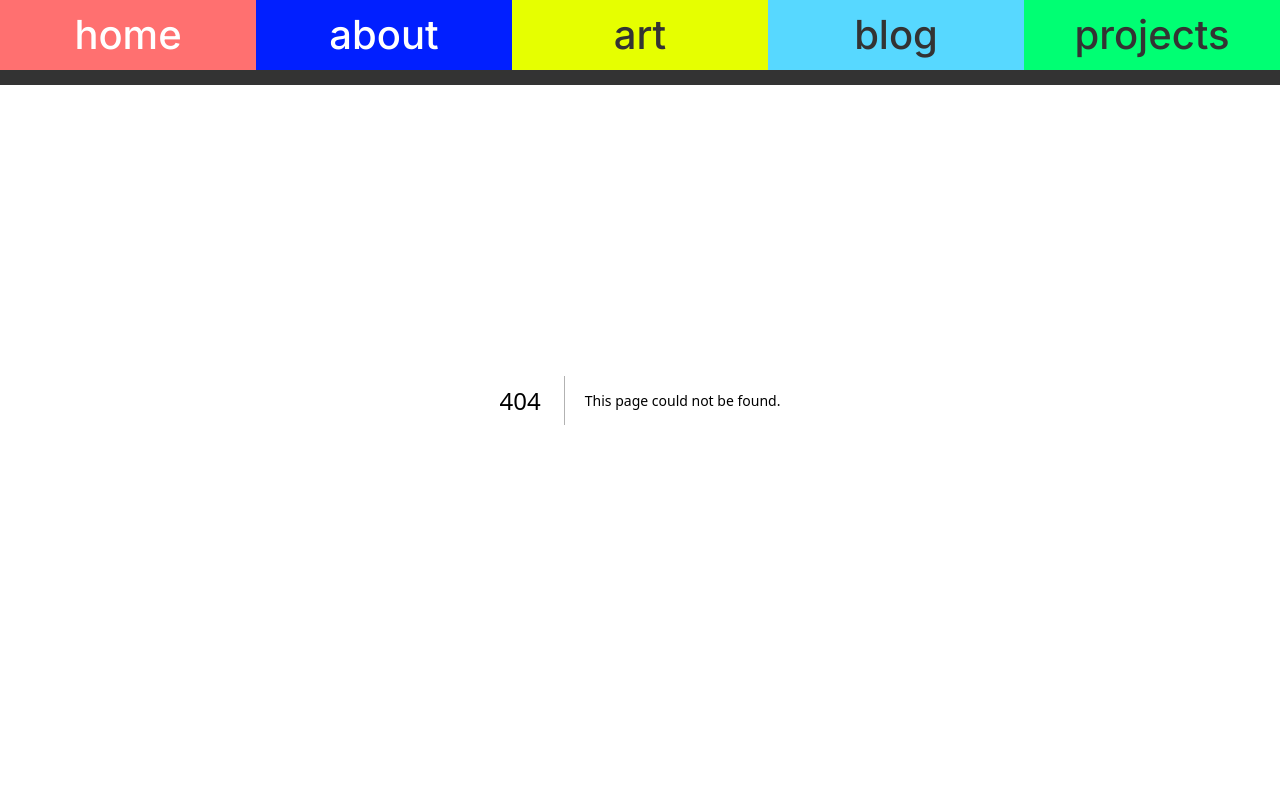
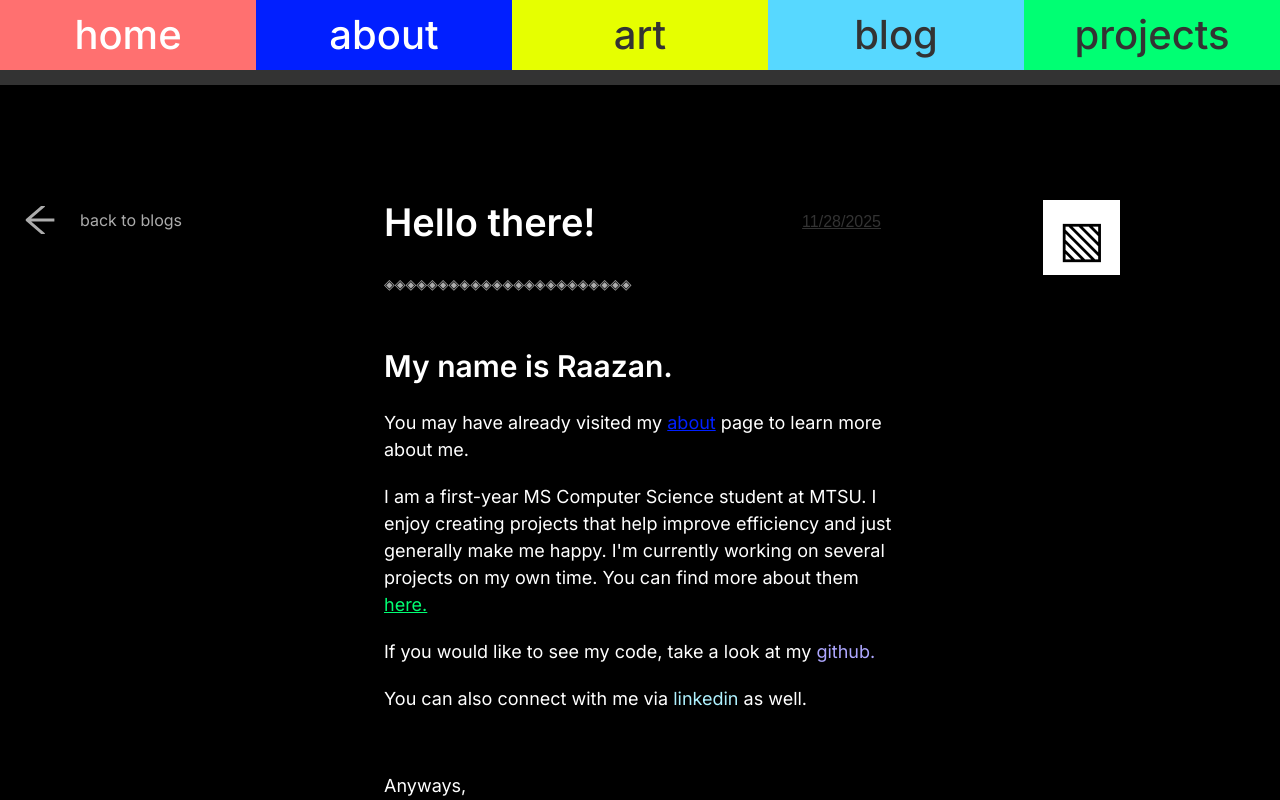
Before and after one commit to raaz4n/personal-portfolio, a Next.js app in the folder my-portfolio/: page /blog/hello-there in a window 1280 px wide. Before the commit this address had no page. Shown: the top 800 px of the page. Built offline with nearby package versions, Linux system fonts and the light colour scheme; a web font is replaced by a local one.

Commit message:
successfully added a blog post

```diff
--- /dev/null
+++ b/my-portfolio/app/blog/hello-there/page.tsx
@@ -0,0 +1,65 @@
+import Link from "next/link";
+import ThemeButton from "../../components/Theme";
+import { AiOutlineArrowLeft } from "react-icons/ai";
+
+export default function HelloThere() {
+    return (
+        <>
+            <section className={`flex flex-col pt-[200px] min-h-screen bg-(--background)`}>
+                <ThemeButton />
+                <Link href="/blog" style={{ left: '20px' }} className={`flex flex-row gap-[20px] fixed text-(--tcl2) items-center cursor-pointer`}>
+                    <AiOutlineArrowLeft size={40} />
+                    <p>
+                        back to blogs
+                    </p>
+                </Link>
+                <div className="flex flex-col justify-start items-center min-h-screen">
+                    <div className={`flex flex-col justify-start items-start gap-[30px] w-[40%]`}>
+                        <div className={`flex flex-row justify-between w-full`}>
+                            <h1 className={`font-semibold text-[38px] leading-[44px] text-(--tcl1)`}>
+                                Hello there!
+                            </h1>
+                            <p className={`underline font-secondary text-(--tcl3) pt-[10px] pr-[15px]`}>
+                                11/28/2025
+                            </p>
+                        </div>
+                        <div className={`text-(--tcl1) text-[18px]`}>
+                            <p className={`mb-[50px] font-normal text-[14px] leading-[20px] text-(--tcl2)`}>
+                                ◈◈◈◈◈◈◈◈◈◈◈◈◈◈◈◈◈◈◈◈◈◈◈
+                            </p>
+                            <h2 className={`text-[30px] font-semibold pb-[20px]`}>
+                                My name is Raazan.
+                            </h2>
+                            <p>
+                                You may have already visited my <Link href="/about" className={`text-(--abtt) underline`}>about</Link> page to learn more about me.
+                            </p>
+                            <p className={`pt-[20px]`}>
+                                I am a first-year MS Computer Science student at MTSU. I enjoy creating projects that help improve efficiency and just generally make me happy. I'm currently working
+                                on several projects on my own time. You can find more about them <Link href="/projects" className={`text-(--pt) underline`}>here.</Link>
+                            </p>
+                            <p className={`pt-[20px]`}>
+                                If you would like to see my code, take a look at my <a className={`text-(--ic)`} href="https://github.com/raaz4n" target="_blank" rel="noopener noreferrer">github.</a>
+                            </p>
+                            <p className={`pt-[20px]`}>
+                                You can also connect with me via <a className={`text-(--lc)`} href="https://linkedin.com/in/raazan" target="_blank" rel="noopener noreferrer">linkedin</a> as well.
+                            </p>
+
+                            <p className={`pt-[60px]`}>
+                                Anyways,
+                            </p>
+                            <h2 className={`text-[30px] font-semibold pb-[20px]`}>
+                                welcome to my website!
+                            </h2>
+                            <p className={`pt-[20px]`}>
+                                I had a previous website I built through React but wanted a more impressive website to display my skills. Was also a good learning opportunity to use NextJS and Tailwind.
+                            </p>
+                            <p className={`pt-[50px]`}>
+                                Interested in contacting me? <a className={`text-[#8b4000]`} href="mailto:raazandoski@gmail.com">Email me.</a>
+                            </p>
+                        </div>
+                    </div>
+                </div>
+            </section>
+        </>
+    );
+}
--- a/my-portfolio/app/blog/page.jsx
+++ b/my-portfolio/app/blog/page.jsx
@@ -1,5 +1,6 @@
 'use client'
 import { useState } from "react";
+import Link from "next/link";
 import Filter from "../components/Filter";
 import ThemeButton from "../components/Theme";
 import { data } from "@/data";
@@ -44,7 +45,7 @@ export default function Blog() {
                 </div>
                 <div className={`flex flex-col w-[100%] gap-[20px] pl-[10px] pr-[10px] pt-[20px]`}>
                     {filteredList.map((el, i) => (
-                        <div key={i} className={`flex flex-col justify-start items-start h-[10em] border-5 border-(--tcl2) pl-[10px] mb-[20px]`}>
+                        <Link key={i} href={`/blog/${el.slug}`} className={`flex flex-col cursor-pointer justify-start items-start h-[10em] border-5 border-(--tcl2) pl-[10px] mb-[20px]`}>
                             <div className={`flex flex-row justify-between w-full`}>
                                 <h1 className={`text-[40px] text-(--tcl1) font-semibold hover:text-(--ic) transition-colors duration-200 ease-in-out`}>
                                     {el.name}
@@ -65,7 +66,7 @@ export default function Blog() {
                                 </div>
                                 ))}
                             </div>
-                        </div>
+                        </Link>
                     ))}
                 </div>
             </div>
--- a/my-portfolio/app/components/Theme.tsx
+++ b/my-portfolio/app/components/Theme.tsx
@@ -30,7 +30,7 @@ const ThemeButton = () => {
         onClick={switchTheme}
         className="flex flex-row items-center justify-center
         pt-[9px] pl-[15px] pb-[9px] pr-[15px] h-[75px]
-        absolute top-[200px] left-[81.5%] text-[50px] leading-[20px]
+        fixed top-[200px] left-[81.5%] text-[50px] leading-[20px]
         text-(--nxt-clr) bg-(--nxt-bg) cursor-pointer">
         ▧
     </button>
--- a/my-portfolio/app/globals.css
+++ b/my-portfolio/app/globals.css
@@ -34,10 +34,10 @@
   --font-main: var(--font-inter);
   --font-secondary: var(--font-stack);
   --home-tab: var(--ht);
-  --about-tab: var(-abtt);
-  --art-tab: var(-at);
-  --blog-tab: var(-bt);
-  --projects-tab: var(-pt);
+  --about-tab: var(--abtt);
+  --art-tab: var(--at);
+  --blog-tab: var(--bt);
+  --projects-tab: var(--pt);
 }
 
 [data-theme="dark"] {
--- a/my-portfolio/data.js
+++ b/my-portfolio/data.js
@@ -3,6 +3,7 @@ export const data = [
         name: "Hello there!",
         category: ["misc"],
         date: "11/28/2025",
+        slug: "hello-there",
         desc: "Introduction about myself and this website."
     }
 ];
```
